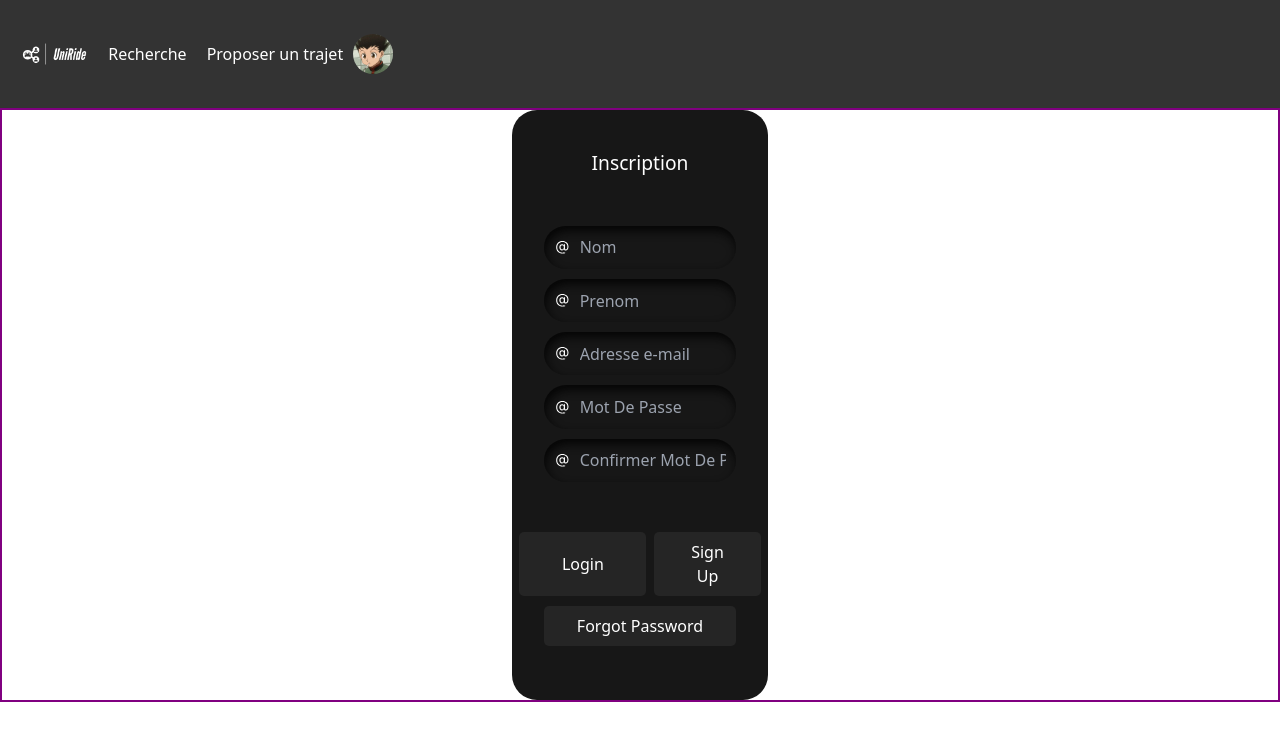
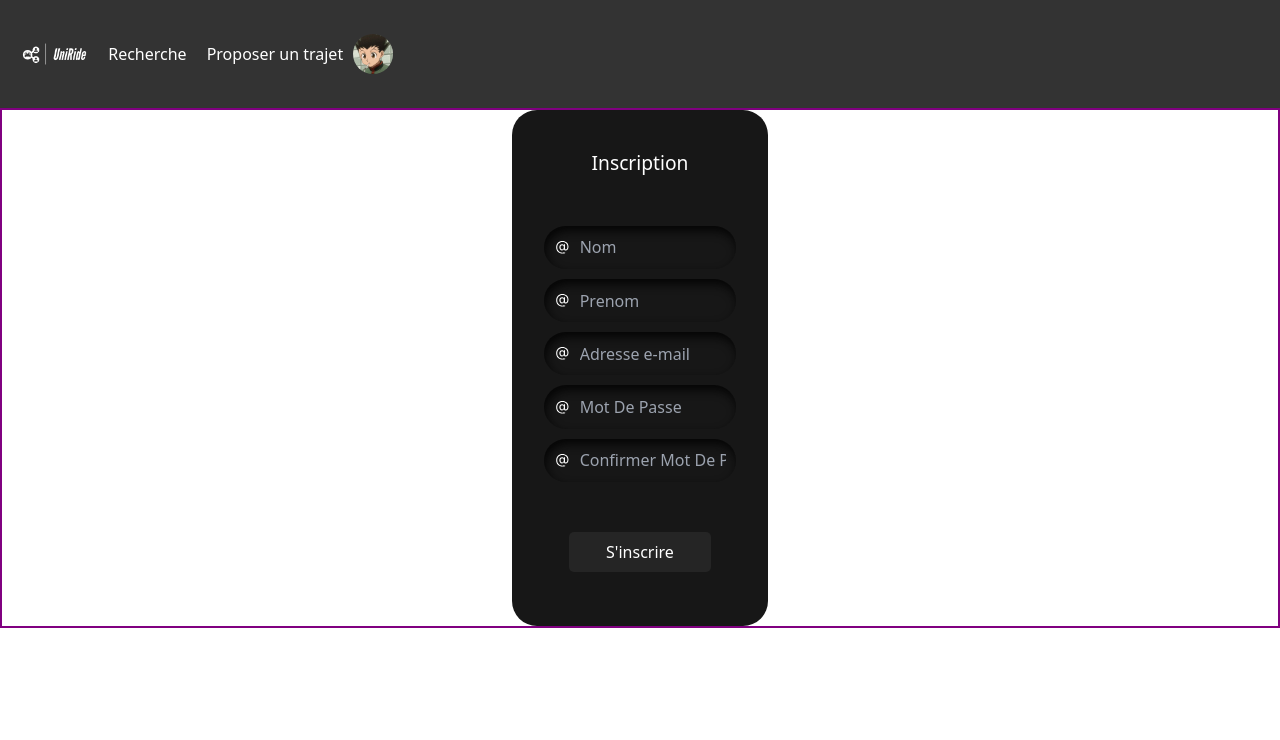
Before and after one commit to nayren23/UniRide-SApp, an Angular app in the folder UniRide/: page /registration in a window 1280 px wide. Shown: the top 740 px of the page. Built offline with nearby package versions, Linux system fonts and the light colour scheme.

Commit message:
add : css changed

```diff
--- a/UniRide/src/app/log-in/log-in.component.css
+++ b/UniRide/src/app/log-in/log-in.component.css
@@ -75,24 +75,6 @@
 
 .button1 {
     padding: 0.5em;
-    padding-left: 1.1em;
-    padding-right: 1.1em;
-    border-radius: 5px;
-    margin-right: 0.5em;
-    border: none;
-    outline: none;
-    transition: .4s ease-in-out;
-    background-color: #252525;
-    color: white;
-}
-
-.button1:hover {
-    background-color: black;
-    color: white;
-}
-
-.button2 {
-    padding: 0.5em;
     padding-left: 2.3em;
     padding-right: 2.3em;
     border-radius: 5px;
@@ -103,7 +85,7 @@
     color: white;
 }
 
-.button2:hover {
+.button1:hover {
     background-color: black;
     color: white;
 }
--- a/UniRide/src/app/log-in/log-in.component.html
+++ b/UniRide/src/app/log-in/log-in.component.html
@@ -26,9 +26,8 @@
             <input autocomplete="off" placeholder="Confirmer Mot De Passe" class="input-field" type="text">
         </div>
         <div class="btn">
-            <button class="button1">&nbsp;&nbsp;&nbsp;&nbsp;&nbsp;&nbsp;Login&nbsp;&nbsp;&nbsp;&nbsp;&nbsp;&nbsp;</button>
-            <button class="button2">Sign Up</button>
+            <button class="button1">Se connecté</button>
         </div>
-        <button class="button3">Forgot Password</button>
+        <button class="button3">Mot de passe oublié</button>
     </form>
 </div>
--- a/UniRide/src/app/registration/registration.component.css
+++ b/UniRide/src/app/registration/registration.component.css
@@ -96,6 +96,7 @@
     transition: .4s ease-in-out;
     background-color: #252525;
     color: white;
+    margin-bottom: 3em;
 }
 
 .button2:hover {
--- a/UniRide/src/app/registration/registration.component.html
+++ b/UniRide/src/app/registration/registration.component.html
@@ -42,9 +42,7 @@
             <input autocomplete="off" placeholder="Confirmer Mot De Passe" class="input-field" type="text">
         </div>
         <div class="btn">
-            <button class="button1">&nbsp;&nbsp;&nbsp;&nbsp;&nbsp;&nbsp;Login&nbsp;&nbsp;&nbsp;&nbsp;&nbsp;&nbsp;</button>
-            <button class="button2">Sign Up</button>
+            <button class="button2">S'inscrire</button>
         </div>
-        <button class="button3">Forgot Password</button>
     </form>
 </div>
```
